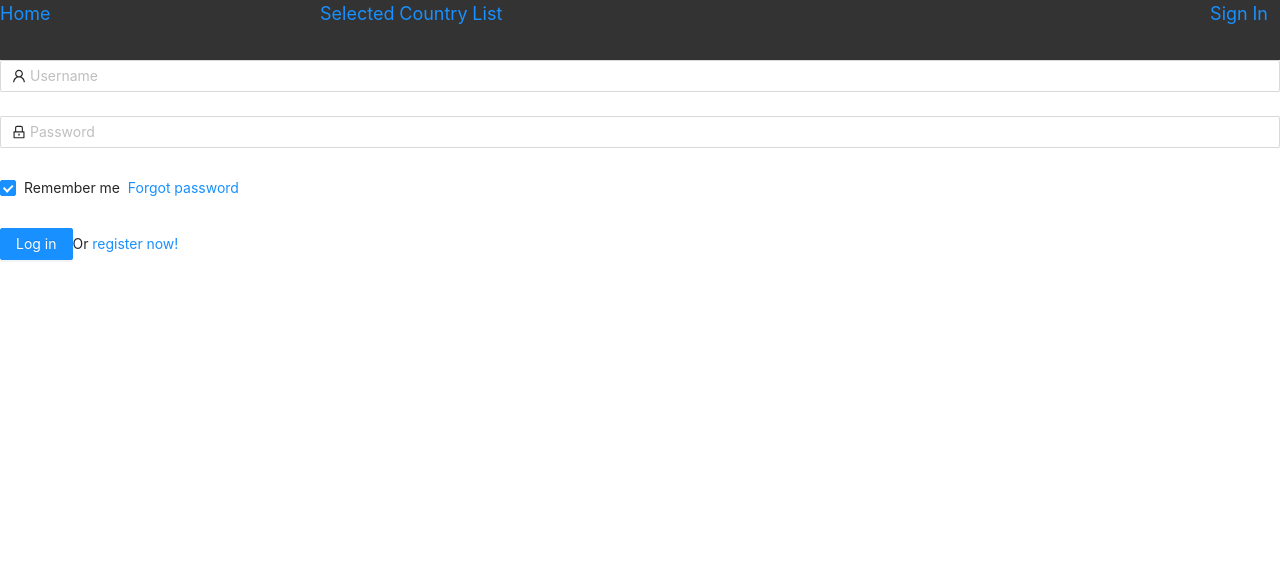
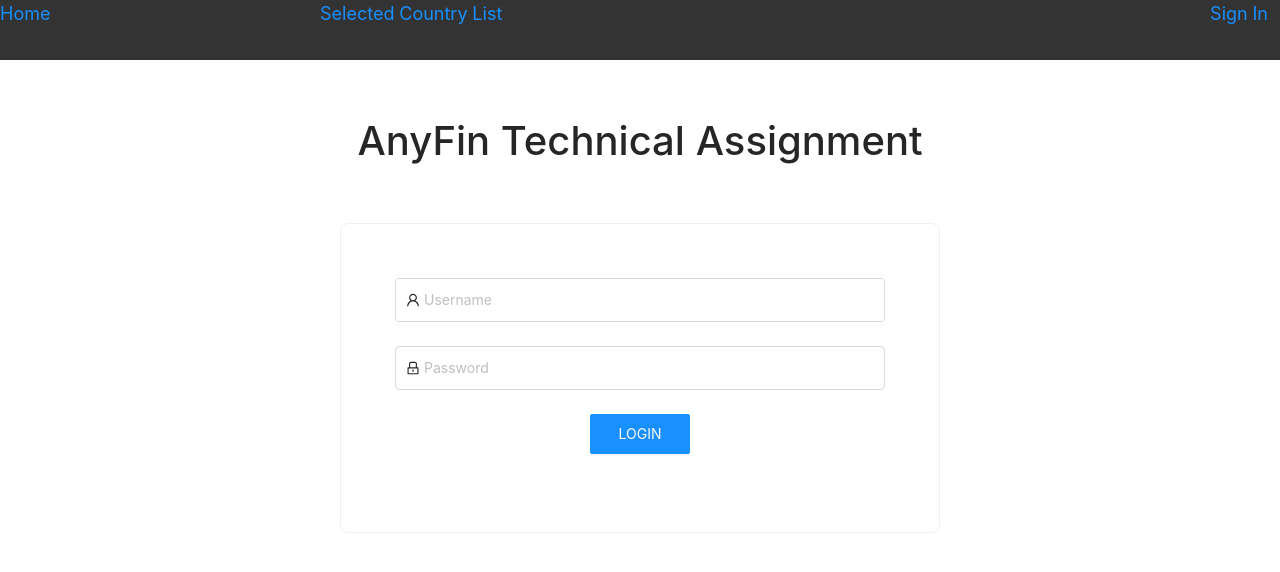
Before and after one commit to Jasmin2895/react-apollo-client, a React (Create React App) app: page / in a window 1280 px wide. Shown: the top 572 px of the page. Built offline with nearby package versions, Linux system fonts and the light colour scheme.

Commit message:
fixed login page

```diff
--- a/src/apis/apiEndpoints.js
+++ b/src/apis/apiEndpoints.js
@@ -1,42 +1,53 @@
-import { graphqlNodeAxiosInstance } from "./index"
+import { graphqlNodeAxiosInstance } from './index';
 
 const API_ENDPOINTS = {
-    LOGIN: "/api/v1/login",
-    GRAPHQL: "/graphql",
-    COUNTRY_DETAILS: "/api/v1/countryDetails"
-}
+    LOGIN: '/api/v1/login',
+    GRAPHQL: '/graphql',
+    COUNTRY_DETAILS: '/api/v1/countryDetails',
+};
 
-
-export const postLoginAPI = async(name, password) => {
-    console.log("postLoginAPI", name, password)
-    const {data} = await graphqlNodeAxiosInstance.post(API_ENDPOINTS.LOGIN, {
-        name, password
-    })
-    if(data) {
-        document.cookie = `auth-token=${data.token}`
-        // window.cookie.set("auth-token", data.token)
+export const postLoginAPI = async (name, password) => {
+    console.log('postLoginAPI', name, password);
+    try {
+        const { data } = await graphqlNodeAxiosInstance.post(
+            API_ENDPOINTS.LOGIN,
+            {
+                name,
+                password,
+            },
+        );
+        console.log('postLoginAPI', data);
+        if (data) {
+            document.cookie = `auth-token=${data.token}`;
+            // window.cookie.set("auth-token", data.token)
+        }
+        return data;
+    } catch (error) {
+        console.log('error', error);
     }
-    return data;
-}
-
+};
 
 // add jwt as important header in all the APIs
 
-export const postAddCountry = async(payload) => {
-    console.log("payload", payload)
-    const {data} = await graphqlNodeAxiosInstance.post(API_ENDPOINTS.COUNTRY_DETAILS, {
-        ...payload
-    })
+export const postAddCountry = async (payload) => {
+    console.log('payload', payload);
+    const { data } = await graphqlNodeAxiosInstance.post(
+        API_ENDPOINTS.COUNTRY_DETAILS,
+        {
+            ...payload,
+        },
+    );
     return data;
-}
+};
 
-
-export const getCountryDetails = async() => {
-    const {data} = await graphqlNodeAxiosInstance.get(API_ENDPOINTS.COUNTRY_DETAILS)
-    console.log("getCountryDetails", data)
+export const getCountryDetails = async () => {
+    const { data } = await graphqlNodeAxiosInstance.get(
+        API_ENDPOINTS.COUNTRY_DETAILS,
+    );
+    console.log('getCountryDetails', data);
 
     return data;
-}
+};
 
 // export const getCountriesDetails = (name)=>{
 //       let GET_COUNTRIES_BY_NAME = gql`
--- a/src/apis/index.js
+++ b/src/apis/index.js
@@ -1,10 +1,10 @@
-import axios from "axios";
-import {BASE_URL} from "./../constants"
-import getCookie from "./../utils/getCookie"
+import axios from 'axios';
+import { BASE_URL } from './../constants';
+import getCookie from './../utils/getCookie';
 
-const beforeRequest = (config) =>{
-    console.log("config", config)
-    let headers = {}
+const beforeRequest = (config) => {
+    console.log('config', config);
+    let headers = {};
     let defaultHeaders = config.headers;
     // if(config &&config.url != "/api/v1/login"){
     //     headers["auth-token"] = document.cookie["auth-token"];
@@ -12,34 +12,41 @@
 
     // const currentTime = new Date().getTime();
 
-    config.headers = {...headers, ...defaultHeaders}
+    config.headers = { ...headers, ...defaultHeaders };
 
     return config;
-}
+};
 
 const createAxios = (baseURL) => {
-    console.log("baseURL", baseURL)
+    console.log('baseURL', baseURL);
     const axiosInstance = axios.create({
-        baseURL
-    })
+        baseURL,
+    });
 
-    axiosInstance.interceptors.request.use((config) => (beforeRequest? beforeRequest(config): config), (error)=> Promise.reject(error));
+    axiosInstance.interceptors.request.use(
+        (config) => (beforeRequest ? beforeRequest(config) : config),
+        (error) => Promise.reject(error),
+    );
 
     axiosInstance.interceptors.response.use(
-        (response)=> response,
-        (error)=> {
+        (response) => response,
+        (error) => {
             const status = error.response?.status;
-            if(status === 401){
+            if (status === 401) {
                 // delete cookie
                 // redirect to login page
-            } else if(status>= 403){
-                console.error(`Backend Error [${error.response.status}] with API:`, error);
+                window.location.href = '/';
+            } else if (status >= 403) {
+                console.error(
+                    `Backend Error [${error.response.status}] with API:`,
+                    error,
+                );
             }
 
             return Promise.reject(error);
-        }
-    )
+        },
+    );
     return axiosInstance;
-}
+};
 
 export const graphqlNodeAxiosInstance = createAxios(BASE_URL);
--- a/src/components/Login/index.js
+++ b/src/components/Login/index.js
@@ -1,26 +1,38 @@
-import React from "react";
-import { useHistory } from "react-router-dom";
-import { Form, Input, Button, Checkbox } from 'antd';
+import React, { useState } from 'react';
+import { useHistory } from 'react-router-dom';
+import { Form, Input, Button, Alert, Card, Row } from 'antd';
 import { UserOutlined, LockOutlined } from '@ant-design/icons';
-import { postLoginAPI } from "./../../apis/apiEndpoints"
-import "antd/dist/antd.css";
-import "./index.css";
+import { postLoginAPI } from './../../apis/apiEndpoints';
+import 'antd/dist/antd.css';
+import './index.scss';
 
 const Login = () => {
     const history = useHistory();
-    const onFinish = async(values) => {
+    const [error, setError] = useState(false);
+    const onFinish = async (values) => {
         console.log('Received values of form: ', values);
-      const data = await postLoginAPI(values.username, values.password);
+        const data = await postLoginAPI(
+            values.username,
+            values.password,
+        );
+        console.log('login result', data);
         // change to success message from server.
-      if(data.status === 200){
-        history.push("/countryDetails")
+        if (data) {
+            history.push('/countryDetails');
+        } else {
+            setError(true);
         }
-
     };
 
-    return (<Form
+    return (
+        <div>
+            <Row className="app-name">
+                <h1>AnyFin Technical Assignment</h1>
+            </Row>
+            <Card className="login-card">
+                <Form
                     name="normal_login"
-      className="login-form"
+                    className="login-card-form"
                     initialValues={{
                         remember: true,
                     }}
@@ -31,44 +43,64 @@
                         rules={[
                             {
                                 required: true,
-            message: 'Please input your Username!',
+                                message:
+                                    'Please input your Username!',
                             },
                         ]}
                     >
-        <Input prefix={<UserOutlined className="site-form-item-icon" />} placeholder="Username" />
+                        <Input
+                            prefix={
+                                <UserOutlined className="site-form-item-icon" />
+                            }
+                            placeholder="Username"
+                            className="username"
+                        />
                     </Form.Item>
                     <Form.Item
                         name="password"
                         rules={[
                             {
                                 required: true,
-            message: 'Please input your Password!',
+                                message:
+                                    'Please input your Password!',
                             },
                         ]}
                     >
                         <Input
-          prefix={<LockOutlined className="site-form-item-icon" />}
+                            prefix={
+                                <LockOutlined className="site-form-item-icon" />
+                            }
                             type="password"
                             placeholder="Password"
+                            className="password"
                         />
                     </Form.Item>
-      <Form.Item>
-        <Form.Item name="remember" valuePropName="checked" noStyle>
-          <Checkbox>Remember me</Checkbox>
+                    {error ? (
+                        <Form.Item className="error-msg">
+                            <Alert
+                                message="Error"
+                                description="Incorrect Login credentials. Please verify your username and password!"
+                                type="error"
+                                showIcon
+                            />
                         </Form.Item>
-
-        <a className="login-form-forgot" href="">
-          Forgot password
-        </a>
+                    ) : (
+                        ''
+                    )}
+                    <Form.Item className="action">
+                        <Button
+                            type="primary"
+                            htmlType="submit"
+                            className="login-form-button"
+                        >
+                            LOGIN
+                        </Button>
+                        {/* Or <a href="">register now!</a> */}
                     </Form.Item>
-
-      <Form.Item>
-        <Button type="primary" htmlType="submit" className="login-form-button">
-          Log in
-        </Button>
-        Or <a href="">register now!</a>
-      </Form.Item>
-    </Form>);
-}
+                </Form>
+            </Card>
+        </div>
+    );
+};
 
 export default Login;
--- /dev/null
+++ b/src/components/Login/index.scss
@@ -0,0 +1,34 @@
+.app-name {
+    justify-content: center;
+    margin-top: 50px;
+    font-size: 20px;
+}
+.login-card {
+    max-width: 600px;
+    margin: auto;
+    margin-top: 30px;
+    border-radius: 8px;
+    padding: 20px;
+    &-form {
+        padding: 10px;
+        .username {
+            padding: 10px;
+            border-radius: 4px;
+        }
+        .password {
+            padding: 10px;
+            border-radius: 4px;
+        }
+        .error-msg {
+            margin-top: 20px;
+        }
+
+        .action {
+            text-align: center;
+            .login-form-button {
+                min-height: 40px;
+                min-width: 100px;
+            }
+        }
+    }
+}
```
Also changed, not shown: src/components/Login/index.css (deleted), 1 other file (tests, documents, lock files or other folders). Lines whose indentation alone changed are shown as unchanged.
